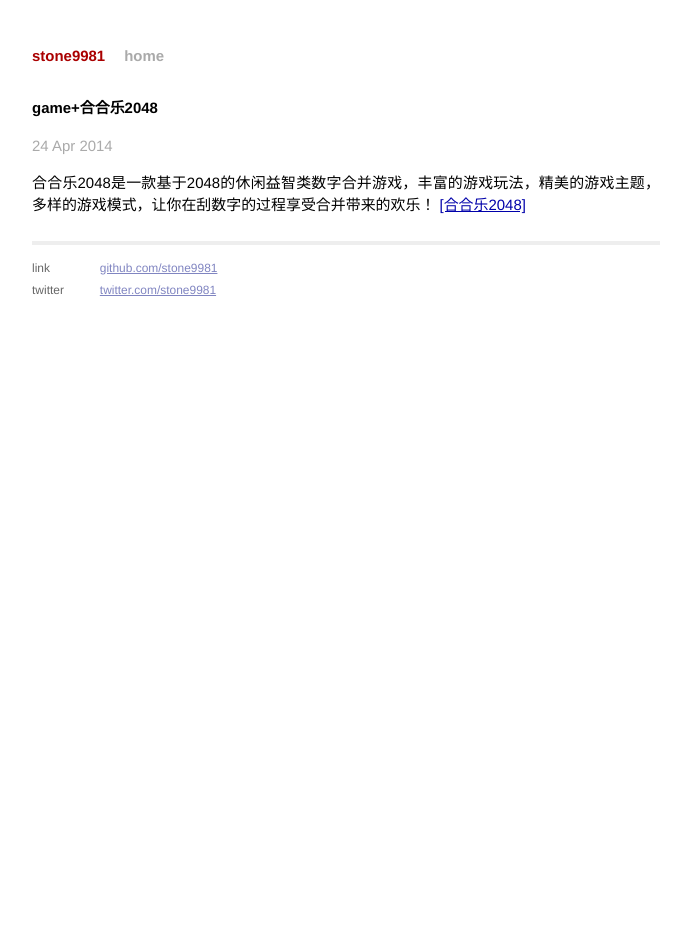
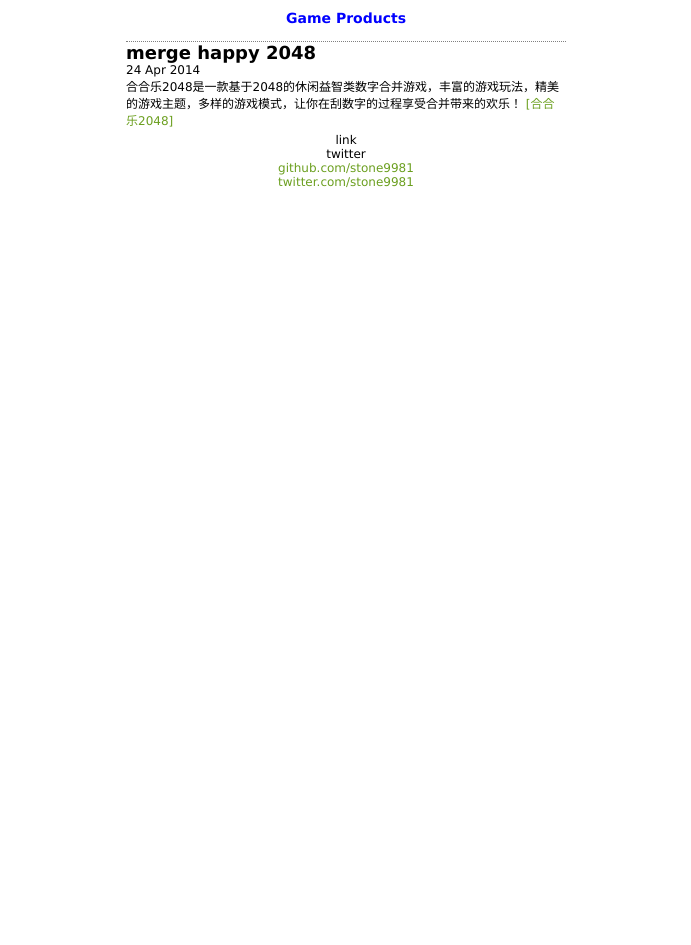
Before and after one commit to stone9981/stone, a Jekyll site: the page built from _posts/2014-04-24-game-合合乐2048.html, in a window 1280 px wide. Shown: the whole page, without its empty margins (294-985 px from the left). Built offline with Jekyll 4.4.1, drawn with Linux system fonts in a browser that asks for light colours; Markdown is read by kramdown in place of the engine named in the settings; after the commit the page ends 900 px from its top, so only the background shows below that.

Commit message:
Game Products

```diff
--- a/_layouts/default.html
+++ b/_layouts/default.html
@@ -7,23 +7,28 @@
         <meta name="viewport" content="width=device-width">
 
         <!-- syntax highlighting CSS -->
-        <link rel="stylesheet" href="{{ site.baseurl }}/css/syntax.css">
+        <!-- <link rel="stylesheet" href="{{ site.baseurl }}/css/syntax.css">-->
 
         <!-- Custom CSS -->
-        <link rel="stylesheet" href="{{ site.baseurl }}/css/main.css">
-
+        <!-- <link rel="stylesheet" href="{{ site.baseurl }}/css/main.css"> -->
+	<!-- App CSS -->
+	<link rel="stylesheet" href="{{ site.baseurl }}/css/base.css">
     </head>
     <body>
 
-        <div class="site">
-          <div class="header">
-            <h1 class="title"><a href="{{ site.baseurl }}">{{ site.name }}</a></h1>
-            <a class="extra" href="{{ site.baseurl }}">home</a>
+        <div class="site" id="container">
+          <div class="header" id="header">
+	   Game Products
+           <!-- <h1 class="title"><a href="{{ site.baseurl }}">{{ site.name }}</a></h1>-->
+            <!-- <a class="extra" href="{{ site.baseurl }}">home</a> -->
           </div>
-
+	  <div id="content">
+	  <div id="app-list">
+	  <div class="app-item-topline"></div>
           {{ content }}
-
-          <div class="footer">
+	  </div>
+	  </div>
+          <div class="footer" id="footer">
             <div class="contact">
               <p>
                 link<br />
--- a/_posts/2014-04-24-game-合合乐2048.html
+++ b/_posts/2014-04-24-game-合合乐2048.html
@@ -1,8 +1,11 @@
 ---
 categories: game
 layout: post
-title: game+合合乐2048
+title: merge happy 2048
 date: 2014-04-24 23:22:00
+AppLink: https://itunes.apple.com/us/app/he-he-le2048/id866437574?ls=1&mt=8
+AppImg: http://a1.mzstatic.com/us/r30/Purple2/v4/0a/a7/e9/0aa7e968-a702-f304-c1ce-5cf143fbfaf9/mzl.ldiarqhw.100x100-75.jpg
+version: V1.0
 ---
 <p>
 合合乐2048是一款基于2048的休闲益智类数字合并游戏，丰富的游戏玩法，精美的游戏主题，多样的游戏模式，让你在刮数字的过程享受合并带来的欢乐！
--- /dev/null
+++ b/css/base.css
@@ -0,0 +1,135 @@
+/*-----------------------------------------------------------------------------
+ukees.com by kyle@ukees.com
+Copyright (c) 2007 ukees.com.
+All rights reserved, please don't steal.
+-----------------------------------------------------------------------------*/
+
+* {
+    margin: 0px;
+    padding: 0px;
+}
+
+body {
+    color: black;
+    background: white;
+    font-family: verdana, arial, helvetica, sans-serif;
+    font-size: 12px;
+    margin: 0px;
+    z-index: 10000;
+}
+
+img {
+    border: 0px;
+border-radius: 20px;
+-webkit-border-radius: 20px;
+-moz-border-radius: 20px;
+}
+
+a {
+    color: #6B9F1F;
+    text-decoration: none;
+}
+
+a:hover {
+    text-decoration: underline;
+}
+
+/*----------------------------------------------
+ * Layouts
+ *--------------------------------------------*/
+#container {
+    width: 450px;
+    margin: 0px auto;
+    position: relative;
+    text-align: left;
+}
+
+#header {
+    color: #0000FF;
+	text-align: center;
+    font-weight: bold;
+    font-size: 14px;
+	padding: 10px 0px 10px 0px;
+}
+
+#content {
+    width: 100%;
+}
+
+#footer {
+    text-align: center;
+}
+
+/* content */
+
+.clear {
+    clear: both;
+}
+
+
+
+/* app item */
+
+#app-list {
+    padding: 5px;
+}
+
+.app-item-topline {
+    border-bottom: 1px dotted gray;
+}
+
+.app-item {
+    padding: 2px 0px;
+    border-bottom: 1px dotted gray;
+}
+
+.app-logo {
+    float:left;
+    overflow: auto;
+	width : 100px;
+	height: 100px;
+	padding: 4px;
+}
+
+.app-content {
+    float:right;
+    overflow: hidden;
+    width: 228px;
+	min-height: 72px;
+}
+
+.app-title {
+    padding: 2px;
+	text-align: center;
+    font-weight: bold;
+    display: block;
+}
+
+.app-desc {
+    padding: 2px;
+    display: block;
+	min-height: 30px;
+}
+.app-require {
+    padding: 2px;
+    font-size: 10px;
+	text-align: right;
+	color: #0080FF;
+}
+/* tools */
+
+.clear {
+    clear: both;
+}
+
+.float-left {
+    float:left;
+}
+
+.float-right {
+    float:right;
+}
+
+.vertline {
+    padding: 0px 5px;
+}
--- a/css/main.css
+++ b/css/main.css
@@ -13,7 +13,7 @@
 html, body { height: 100%; }
 
 body {
-  background-color: #FFF;
+  background-color: #000;
   font: 13.34px Helvetica, Arial, sans-serif;
   font-size: small;
   text-align: center;
@@ -23,11 +23,7 @@
   font-size: 100%; }
 
 h1 { margin-bottom: 1em; }
-p { margin: 1em 0; }
 
-a         { color: #00a; }
-a:hover   { color: #000; }
-a:visited { color: #a0a; }
 
 /*****************************************************************************/
 /*
```
Also changed, not shown: _posts/2014-04-16-hello-git.html (deleted, +0 -28 lines), _posts/2014-04-16-hello-world.html (deleted, +0 -7 lines), _posts/2014-04-16-welcome-to-jekyll.markdown (deleted, +0 -24 lines), _posts/2014-06-08-game-Stars!Goyou.html (added, +11 -0 lines), _posts/default.html (deleted, +0 -10 lines), index.html (+21 -2 lines), 2 other files.
